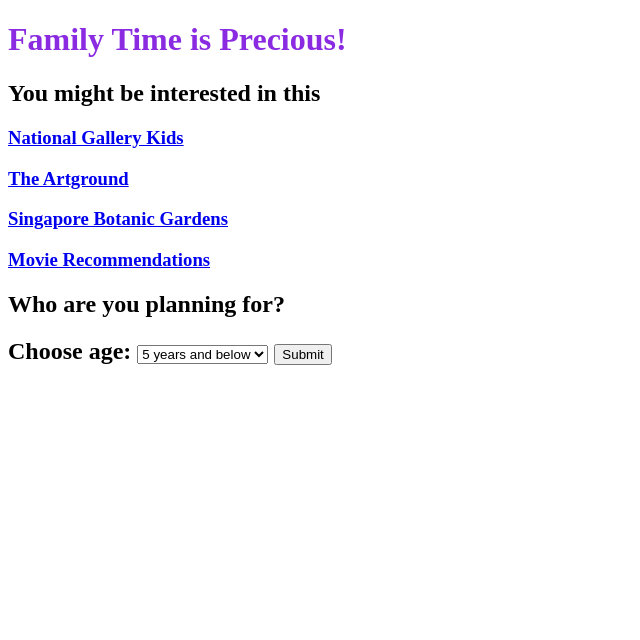
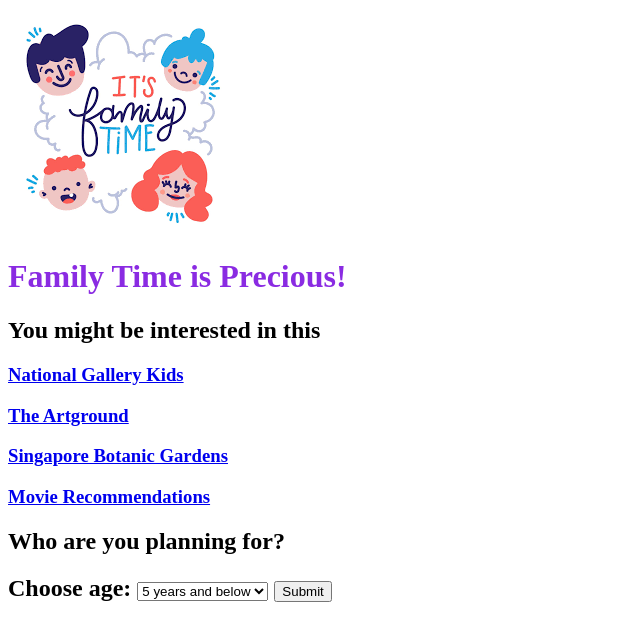
Before and after one commit to GayAvo/FamilyTime, a plain HTML site: page index.html in a window 1280 px wide. Shown: the whole page, without its empty margins (0-640 px from the left). Drawn offline with Linux system fonts and the light colour scheme.

Commit message:
added logo

```diff
--- a/index.html
+++ b/index.html
@@ -8,6 +8,7 @@
     <script src="script.js"></script>
 </head>
 <body>
+    <img src="/public/images/FamilyTime.png" alt="Logo of FamilyTime">
     <h1>Family Time is Precious!</h1>
         <h2>You might be interested in this</h2>
             <h3><a href="https://www.nationalgallery.sg/gallerykids/">National Gallery Kids</a></h3>
```
Also changed, not shown: public/images/FamilyTime.png (added), 1 other file.
